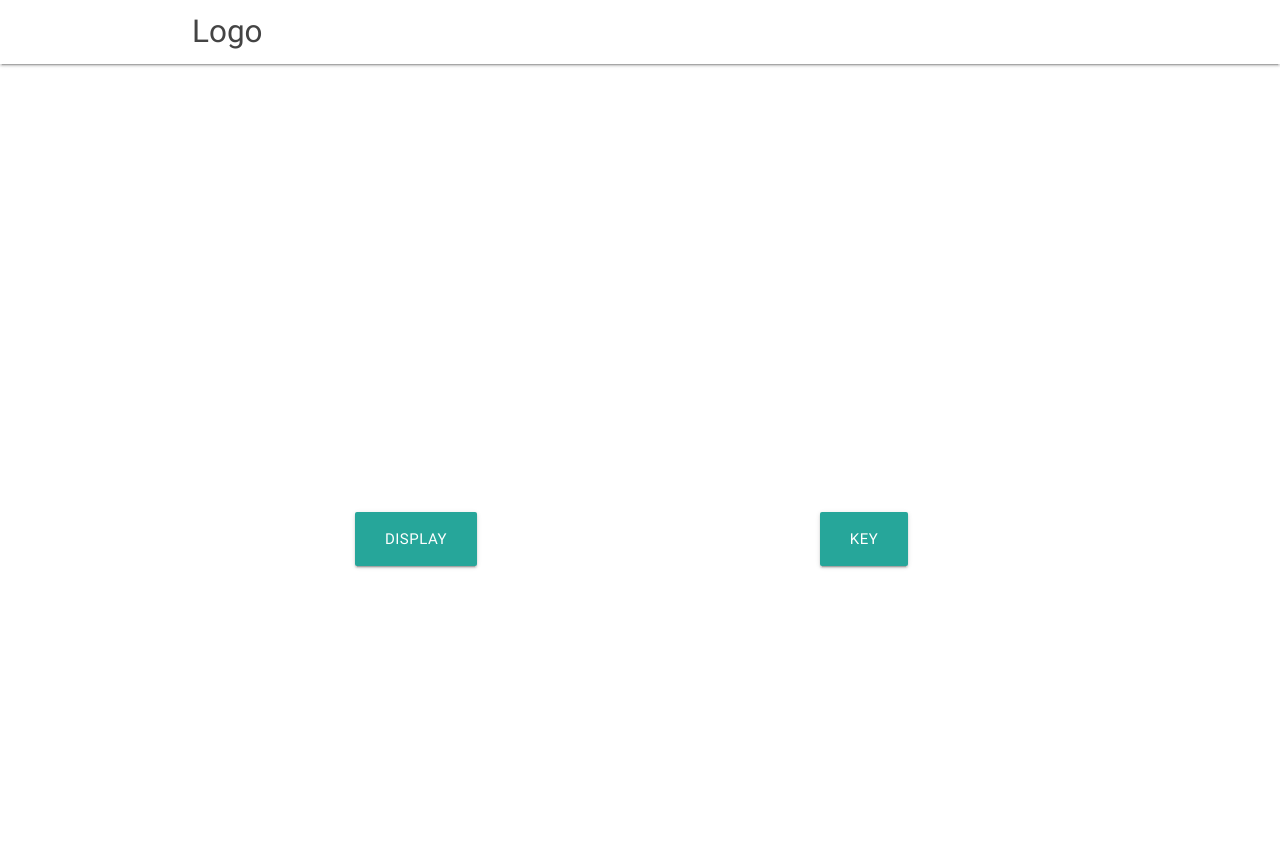
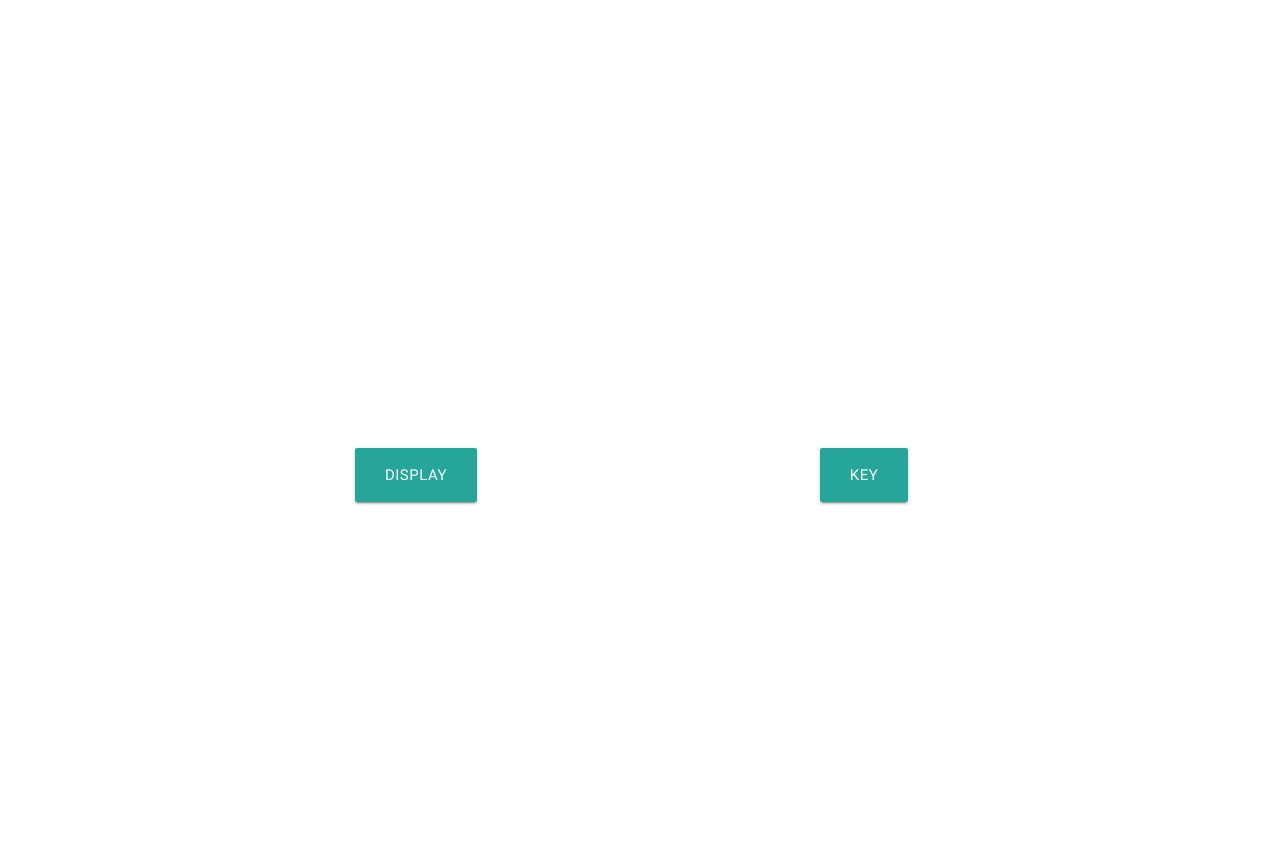
Before and after one commit to jewbre/keyboard-app, a website: page index.html in a window 1280 px wide. Drawn offline with nearby package versions, Linux system fonts and the light colour scheme.

Commit message:
layout update

```diff
--- a/index.html
+++ b/index.html
@@ -39,12 +39,6 @@
   </style>
 </head>
 <body>
-  <nav class="white" role="navigation">
-    <div class="nav-wrapper container">
-      <a id="logo-container" href="#" class="brand-logo">Logo</a>
-    </div>
-  </nav>
-
   <div class="container container-min" id="initial-selection">
     <div class="row center-align">
       <div class="col s6">
@@ -58,7 +52,6 @@
 
 
   <div class="container btn-container container-min" id="section-keys" style="display: none">
-    <h4>Please, insert your buttons</h4>
     <div class="row center-align" id="btn-container">
       <!--Here will go new buttons-->
     </div>
```
